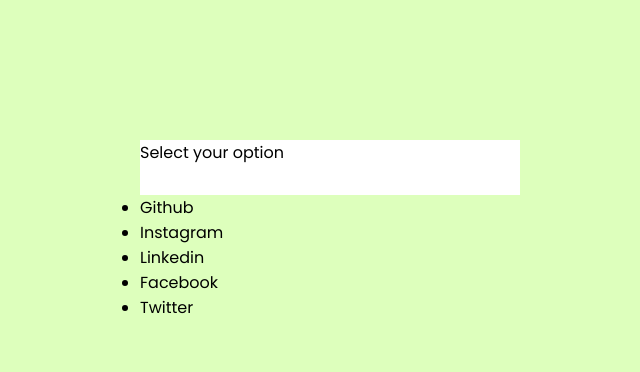
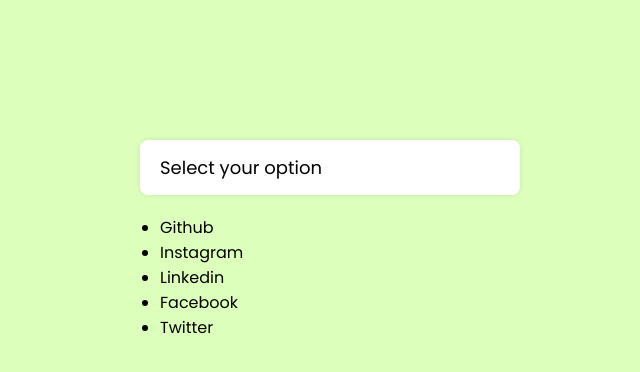
Before and after one commit to sultanarebaka/Dropdown-select-Menu, a plain HTML site: page index.html in a window 1280 px wide. Shown: the whole page, without its empty margins (310-950 px from the left). Drawn offline with Linux system fonts and the light colour scheme.

Commit message:
Add files via upload

```diff
--- a/style.css
+++ b/style.css
@@ -17,4 +17,18 @@ body{
     display: flex;
     height: 55px;
     background: #fff;
+    padding: 20px;
+    font-size: 18px;
+    font-weight: 400;
+    border-radius: 8px;
+    align-items: center;
+    border-radius: 8px;
+    align-items: center;
+    cursor: pointer;
+    justify-content: space-between;
+    box-shadow: 0 0 5px rgba(0,0,0,0.1);
 }
+.select-menu .options{
+    position: relative;
+    padding: 20px;
+}
```
